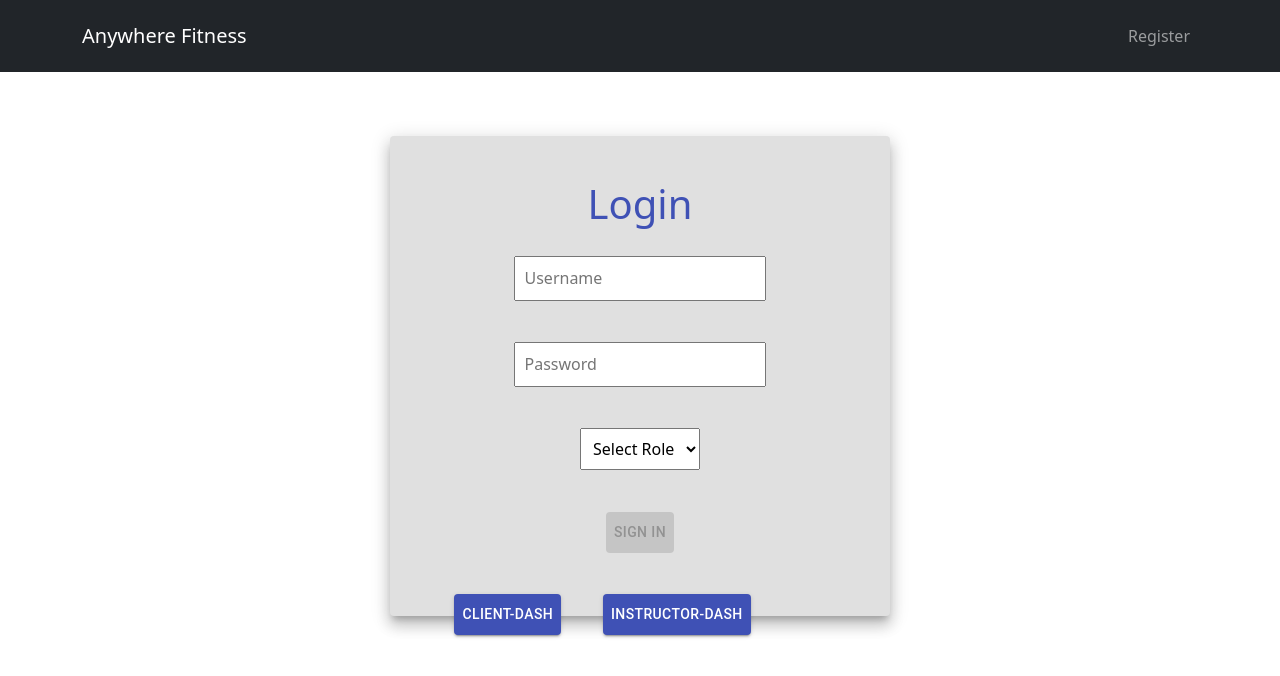
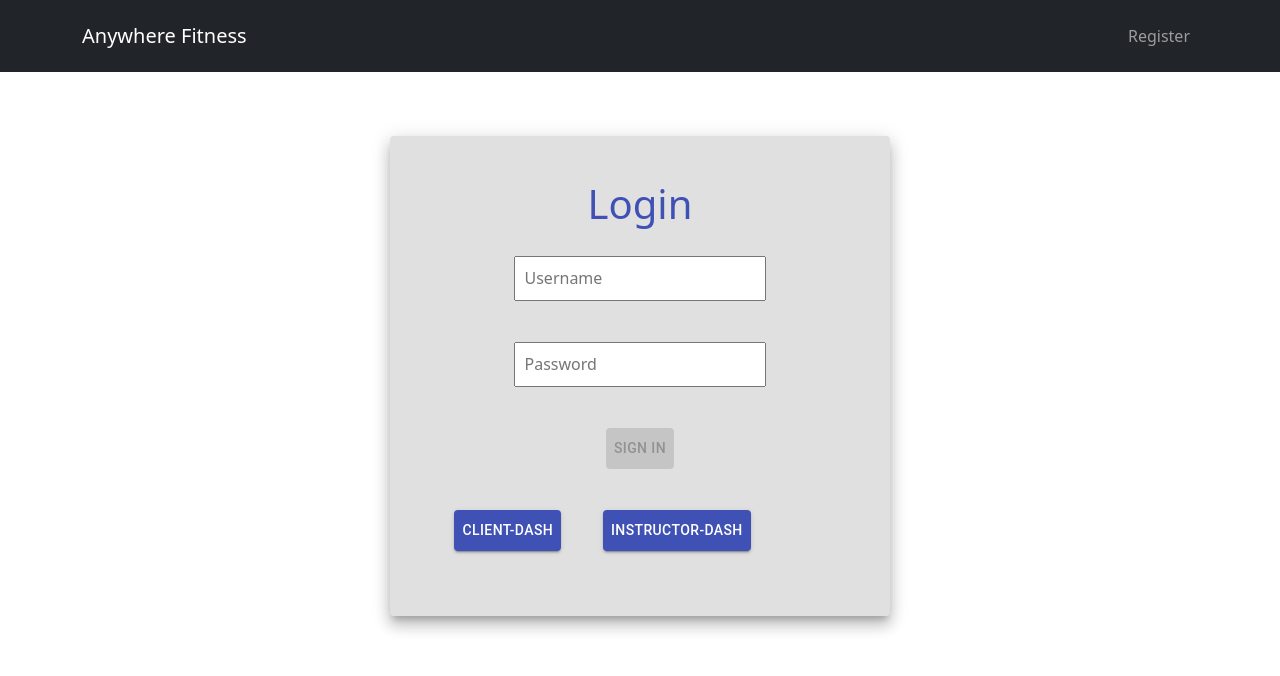
Before and after one commit to AnywhereFitness97/AnywhereFitness, a React (Create React App) app in the folder front-end/: page / in a window 1280 px wide. Shown: the top 676 px of the page. Built offline with nearby package versions, Linux system fonts and the light colour scheme.

Commit message:
removed role select from login

```diff
--- a/front-end/src/components/forms/Login.jsx
+++ b/front-end/src/components/forms/Login.jsx
@@ -131,15 +131,10 @@ const Login = () => {
 
   //// Validation
   const schema = yup.object().shape({
-    username: yup
-      .string()
-      .required("Please enter username")
-      .min(3, "Username must be at least 3 characters"),
-    password: yup
-      .string()
-      .required("Please enter password")
-      .min(3, "Password must be at least 3 characters"),
-    role: yup.string().required("Please select a role"),
+    username: yup.string().required("Please enter username"),
+    // .min(3, "Username must be at least 3 characters"),
+    password: yup.string().required("Please enter password"),
+    // .min(3, "Password must be at least 3 characters"),
   });
 
   useEffect(() => {
@@ -193,18 +188,6 @@ const Login = () => {
               placeholder="Password"
               style={style}
             />
-
-            <select
-              style={style}
-              value={user.role}
-              name="role"
-              onChange={handleChange}
-            >
-              <option value="">Select Role</option>
-              <option value="2">Instructor</option>
-              <option value="3">User</option>
-            </select>
-
             <Button
               style={style}
               variant="contained"
```
